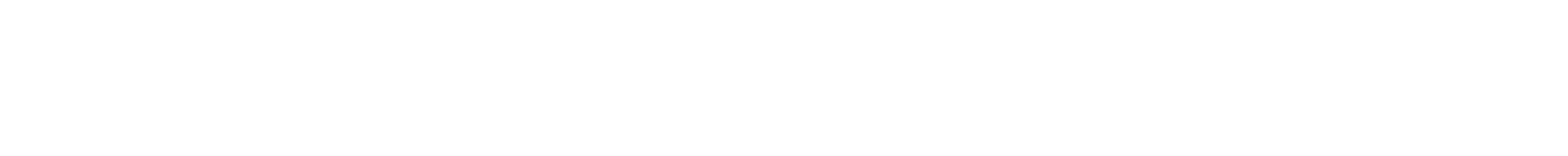
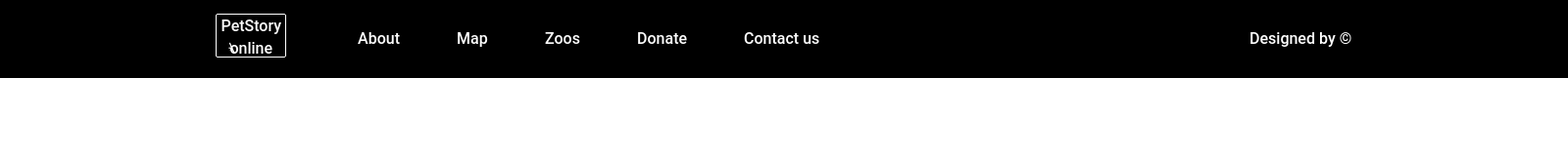
Before and after one commit to ogospadzipalina/online-zoo, a plain HTML site: page pages/donate/index.html in a window 1280 px wide. Shown: the whole page at 98% size, 1600 px wide, since content can reach past the window. Drawn offline with Linux system fonts and the light colour scheme; a web font is replaced by a local one.

Commit message:
docs: start donation page

```diff
--- a/pages/donate/index.html
+++ b/pages/donate/index.html
@@ -0,0 +1,32 @@
+<!DOCTYPE html>
+<html lang="en">
+    <head>
+        <meta charset="utf-8">
+        <title>Donate</title>
+        <meta name="viewport" content="width=device-width, initial-scale=1.0">
+        <link relo="preconnect" href="https://fonts.googleapis.com">
+<link rel="preconnect" href="https://fonts.gstatic.com" crossorigin>
+<link href="https://fonts.gogleapis.com/css2?family=Roboto:wght@100;300;400;500;700&display=swap" rel="stylesheet">
+        <link rel="stylesheet" href="/pages/donate/style.css">
+    </head>
+    <body>
+        <header class="header">
+            <nav>
+                <ul>
+                    <div class='border-logo'>
+                        <h1 class="logo"><a href="/pages/main/index.html">PetStory online</a></h1>
+                        <img src="/assets/icons/bamboo.svg" alt="bamboo" class="bamboo">
+                    </div>
+                    <a href="/pages/main/index.html" class="about">About</a>
+                    <a href="#" class="map">Map</a>
+                    <a href="#" class="zoos">Zoos</a>
+                    <a href="/pages/donate/index.html" class="donate">Donate</a>
+                    <a href="#" class="contact">Contact us</a>
+                    <a href="https://www.figma.com/file/ypzT9idgAILaSRVRmDAJxn/online-zoo-3-weeks" class="design">Designed by ©</a>
+                </ul>
+            </nav>
+        </header>
+        <main>
+
+        </main>
+    </body>
--- a/pages/donate/style.css
+++ b/pages/donate/style.css
@@ -0,0 +1,150 @@
+*{
+    margin: 0px;
+    padding: 0px;
+    font-family: 'Roboto';
+    font-style: normal;
+}
+
+html, body {
+    width: 1600px;
+    height: 100%;
+    margin: 0px;
+    padding: 0px;
+
+}
+
+body {
+    position: absolute;
+    height:auto;
+    border: none;
+    width: 100% auto;
+    overflow-x: hidden;
+}
+
+button:link{
+    background: linear-gradient(113.96deg, #F9804B 1.49%, #FE9013 101.44%);
+}
+button:active{
+    background: #4B9200;
+}
+button:hover{
+    background: #E47209;
+}
+button:disabled{
+    background: #767474;
+}
+
+.header{
+    width: 1600px;
+    height: 80px;
+    left: 0px;
+    top: 0px;
+    background: #000000;
+    backdrop-filter: blur(2px);
+}
+
+/* logo */
+
+h1 {
+    box-sizing: border-box;
+    width: 72.49px;
+    height: 44.91px;
+    font-weight: 400;
+    font-size: 19.0145px;
+    line-height: 120%;
+    text-align: center;
+    color: #FFFFFF;
+    border: 1.18841px solid #FFFFFF;
+}
+
+.border-logo {
+    position: absolute;
+    width: 82px;
+    height: 52px;
+    left: 220px;
+top: 14px;
+}
+
+.logo {
+    box-sizing: border-box;
+    border: 1px solid #FFFFFF;
+    border-radius: 2px;
+}
+
+.bamboo {
+    box-sizing: border-box;
+    position: absolute;
+    width: 7.03px;
+    height: 20.98px;
+    left: 13.23px;
+    top: 24.64px;
+}
+
+/* header nav */
+
+.header a{
+    font-weight: 500;
+    font-size: 16px;
+    line-height: 140%;
+    color: #FFFFFF;
+}
+
+header .about {
+    position: absolute;
+    width: 43px;
+    height: 22px;
+    left: 365px;
+    top: 29px;
+}
+
+.header a:link{
+    text-decoration: none;
+}
+
+.header a:hover{
+    background: linear-gradient(113.96deg, #F9804B 1.49%, #FE9013 101.44%);
+    -webkit-background-clip: text;
+    -webkit-text-fill-color: transparent;
+    background-clip: text;
+    -text-fill-color: transparent;
+}
+
+header .map {
+    position: absolute;
+    width: 32px;
+    height: 22px;
+    left: 466px;
+    top: 29px;
+}
+
+header .donate {
+    position: absolute;
+    width: 51px;
+    height: 22px;
+    left: 650px;
+    top: 29px;
+}
+
+header .contact {
+    position: absolute;
+    width: 78px;
+    height: 22px;
+    left: 759px;
+    top: 29px;
+}
+
+.design {
+    position: absolute;
+    width: 105px;
+    height: 22px;
+    left: 1275px;
+    top: 29px;
+}
+
+header .zoos {
+    position: absolute;
+    width: 36px;
+    height: 22px;
+    left: 556px;
+    top: 29px;
+}
```
Also changed, not shown: pages/main/index.html (+3 -3 lines).
